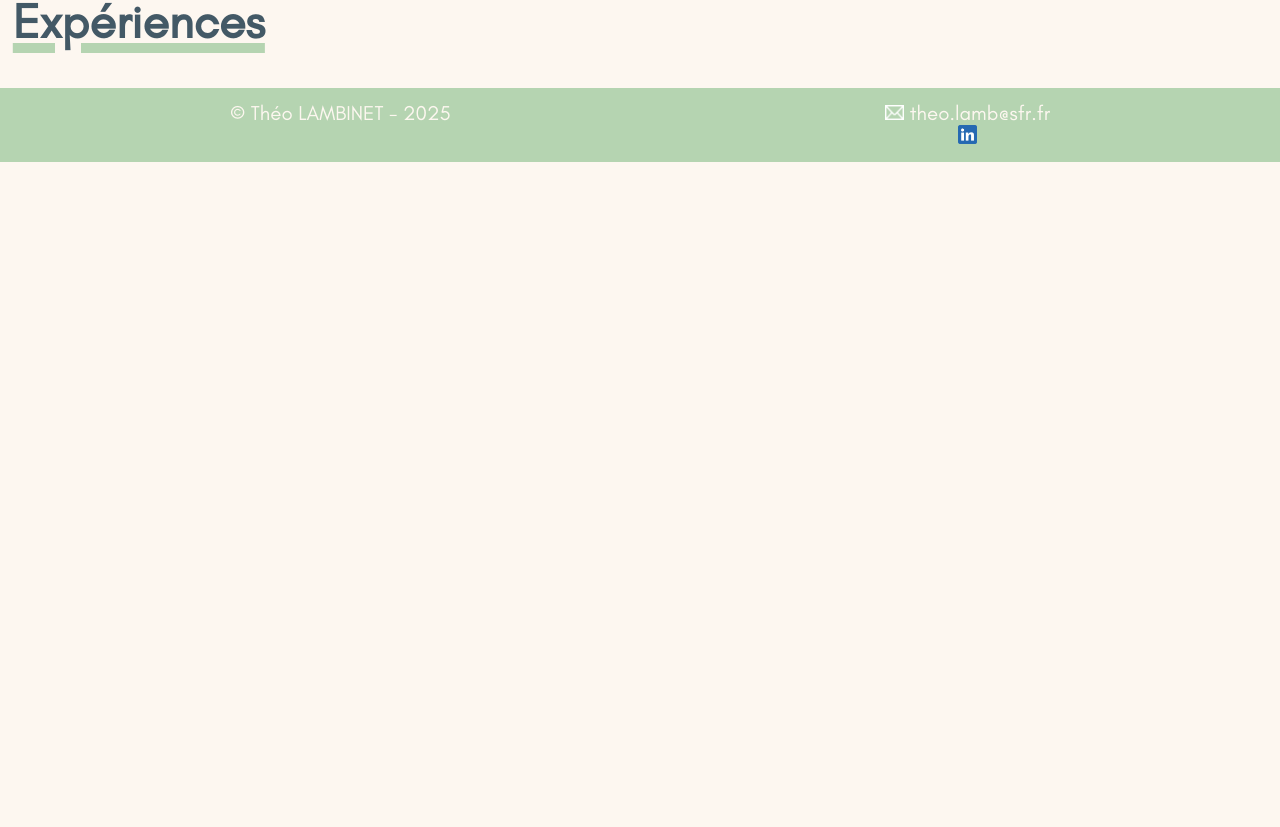
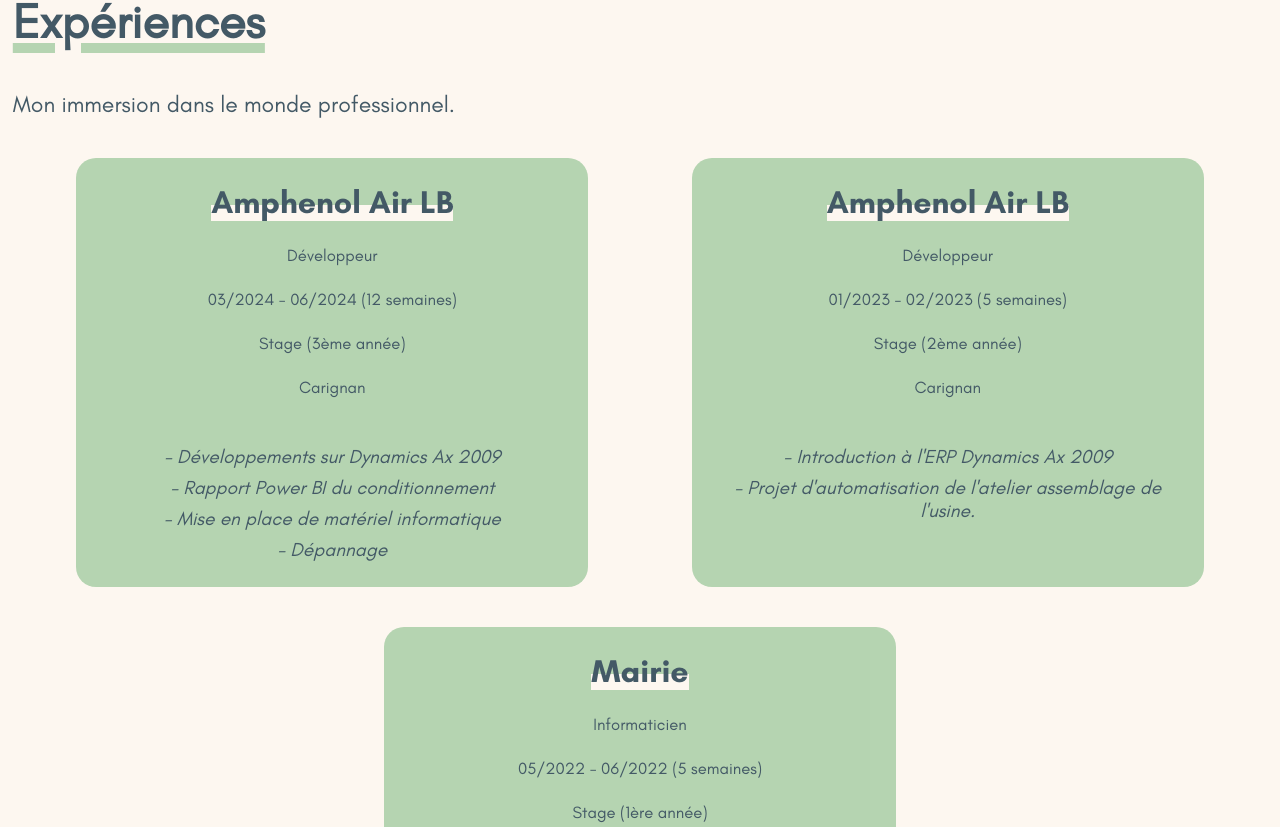
Before and after one commit to TheoLambinet/TheoLambinet.github.io, a Next.js app: page / in a window 1280 px wide. Shown: the part 1593-2420 px from the top of the page. Before the commit the page ends 1755 px from the top, so only its background shows below. Built offline with nearby package versions, Linux system fonts and the light colour scheme.

Commit message:
Expériences bien avancées

```diff
--- a/app/globals.css
+++ b/app/globals.css
@@ -77,12 +77,15 @@
 }
 
 h2 {
+  width: 100%;
   font-size: 3.8vw;
   text-decoration: underline 1.3vh var(--vert);
 }
 
 h3 {
   font-size: 2.5vw;
+  font-family: Glacial Indifference Gras;
+  box-shadow: inset 0 -2vh var(--vert);
 }
 
 /* Entête */
@@ -199,6 +202,7 @@
 
   h3 {
     font-size: 5vw;
+    box-shadow: inset 0 -2.3vw var(--vert);
   }
 
   footer {
--- a/app/page.module.css
+++ b/app/page.module.css
@@ -33,20 +33,22 @@
 }
 
 .parcours > h2 {
-    width: 100%;
     margin-bottom: 8%;
 }
 
-.parcours > article {
+.parcours > article, .competences > article, .experiences > article {
     display: flex;
     flex-direction: column;
     align-items: center;
-    gap: 1vh;
-    padding: 2%;
     transition: 0.3s;
     background-color: var(--texte);
     color: var(--fond);
     border-radius: 20px;
+}
+
+.parcours > article {
+    gap: 1vh;
+    padding: 2%;
 }
 
 .parcours > article:hover {
@@ -55,9 +57,7 @@
 }
 
 .parcours > article > h3 {
-    font-family: Glacial Indifference Gras;
     margin-bottom: 3vh;
-    box-shadow: inset 0 -2vh var(--vert);
 }
 
 .parcours > article > p {
@@ -97,45 +97,30 @@
 }
 
 /* Compétences */
-.competences {
+.competences, .experiences {
     gap: 5vh;
     justify-content: center;
 }
 
-.competences > h2, .competences > p {
+.competences > p, .experiences > p {
     width: 100%;
-}
-
-.competences > p {
     font-size: 1.8vw;
 }
 
 .competences > article {
-    display: flex;
     width: 17vw;
     height: 32vh;
-    flex-direction: column;
-    align-items: center;
     gap: 1.5vh;
     padding: 1vw;
-    transition: 0.3s;
-    background-color: var(--texte);
-    color: var(--fond);
-    border-radius: 20px;
 }
 
-.competences > article:hover {
+.competences > article:hover, .experiences > article:hover {
     transition: 0.3s;
     scale: 1.09;
     box-shadow: 0 0 1vh 1vh var(--vert);
 }
 
-.competences > article > h3 {
-    font-family: Glacial Indifference Gras;
-    box-shadow: inset 0 -2vh var(--vert);
-}
-
-.competences > article > img {
+.competences > article > img, .experiences > article > img {
     width: 3vw;
     height: 3vw;
     object-fit: contain;
@@ -155,17 +140,45 @@
     object-fit: contain;
 }
 
-.competences > article > p {
+.competences > article > p, .experiences > article > p {
     font-size: 1.3vw;
 }
 
+/* Expériences */
+.experiences {
+    justify-content: space-evenly;
+}
+
+.experiences > article {
+    width: 40vw;
+    gap: 3vh;
+    padding: 2vw;
+}
+
+.experiences > article:hover {
+    scale: 1.05;
+}
+
+.experiences > article > ul {
+    font-size: 1.5vw;
+    margin-top: 3vh;
+    font-style: italic;
+    text-align: center;
+    list-style: none;
+}
+
+.experiences > article > ul > li:not(:last-of-type) {
+    margin-bottom: 1vh;
+}
+
+/* Exceptions thème clair */
 html[data-theme="clair"] {
-    .parcours > article, .competences > article {
+    .parcours > article, .competences > article, .experiences > article {
         background-color: var(--vert);
         color: var(--texte);
     }
 
-    .parcours > article > h3, .competences > article > h3 {
+    .parcours > article > h3, .competences > article > h3, .experiences > article > h3 {
         box-shadow: inset 0 -2vh var(--fond);
     }
 
@@ -243,11 +256,7 @@
         border-width: 1.5vw;
     }
 
-    .parcours > article > h3, .competences > article > h3 {
-        box-shadow: inset 0 -2.3vw var(--vert);
-    }
-
-    .competences > p {
+    .competences > p, .experiences > p {
         font-size: 4vw;
         text-align: center
     }
@@ -263,7 +272,7 @@
         height: 8vw;
     }
 
-    .competences > article > p {
+    .competences > article > p, .experiences > article > p, .experiences > article > ul {
         font-size: 3vw;
     }
 
@@ -277,4 +286,10 @@
         width: 6vw;
         height: 6vw;
     }
+
+    .experiences > article {
+        width: 60vw;
+    }
+
+
 }
--- a/app/page.tsx
+++ b/app/page.tsx
@@ -109,9 +109,53 @@
 
       <section className={styles.experiences}>
         <h2>Expériences</h2>
+        <p>Mon immersion dans le monde professionnel.</p>
+
+        <article>
+        <h3>Amphenol Air LB</h3>
+          {/* img */}
+          <p>Développeur</p>
+          <p>03/2024 - 06/2024 (12 semaines)</p>
+          <p>Stage (3ème année)</p>
+          <p>Carignan</p>
+
+          <ul>
+            <li>- Développements sur Dynamics Ax 2009</li>
+            <li>- Rapport Power BI du conditionnement</li>
+            <li>- Mise en place de matériel informatique</li>
+            <li>- Dépannage</li>
+          </ul>
+        </article>
+
+        <article>
+          <h3>Amphenol Air LB</h3>
+          {/* img */}
+          <p>Développeur</p>
+          <p>01/2023 - 02/2023 (5 semaines)</p>
+          <p>Stage (2ème année)</p>
+          <p>Carignan</p>
+
+          <ul>
+            <li>- Introduction à l'ERP Dynamics Ax 2009</li>
+            <li>- Projet d'automatisation de l'atelier assemblage de l'usine.</li>
+          </ul>
+        </article>
+
+        <article>
+          <h3>Mairie</h3>
+          {/* <img src="img/mairie.webp" alt="Mairie de Vivier-au-Court"/> */}
+          <p>Informaticien</p>
+          <p>05/2022 - 06/2022 (5 semaines)</p>
+          <p>Stage (1ère année)</p>
+          <p>Vivier-au-Court</p>
+
+          <ul>
+            <li>- Projet de programmation en introduction à C#</li>
+            <li>- Mise en place de matériel informatique pour la commune.</li>
+          </ul>
+        </article>
       </section>
       {/*
-      Expériences professionnelles
       pour la page projet :
       générer programmatiquement (?) les projets, avec un tag date
       menu dépliant par année
```
